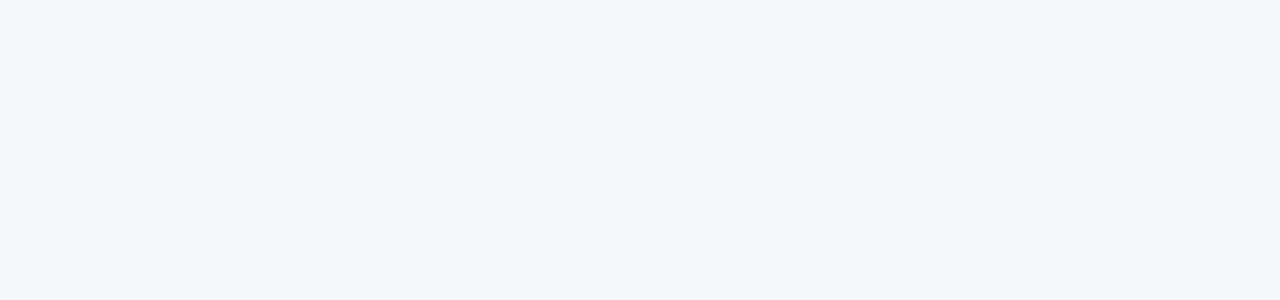
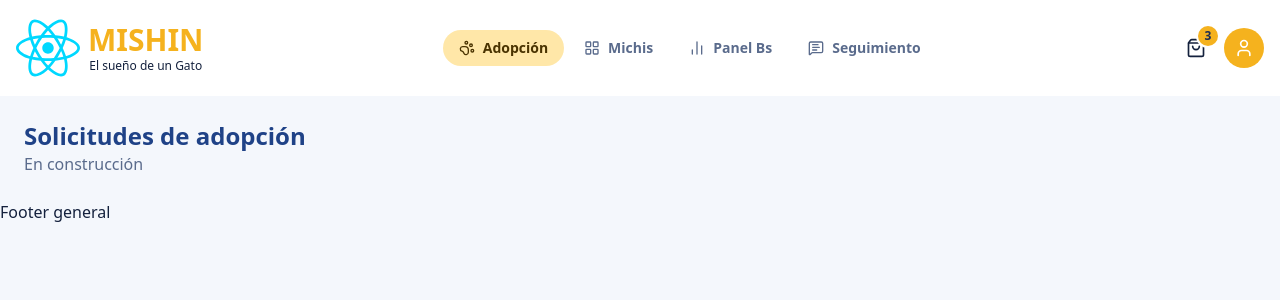
Before and after one commit to jonatan-esprella-lopez/mishi_coffee, a React (Vite) app in the folder mishi-frontend/: page /admin/adopcion in a window 1280 px wide. Before the commit this address had no page. Shown: the top 300 px of the page. Built offline with nearby package versions, Linux system fonts and the light colour scheme.

Commit message:
feat(routing): align navigation with planned routes and add placeholder pages

```diff
--- a/mishi-frontend/src/App.tsx
+++ b/mishi-frontend/src/App.tsx
@@ -1,21 +1,38 @@
-import { Route, Routes } from "react-router"
-import PublicLayout from "./layouts/PublicLayout"
-import HomePage from "./pages/admin/HomePage"
-import AdminLayout from "./layouts/AdminLayout"
-import DashboardPage from "./pages/public/DashboardPage"
+import { Navigate, Route, Routes } from "react-router";
+import AdminLayout from "./layouts/AdminLayout";
+import PublicLayout from "./layouts/PublicLayout";
+import DashboardPage from "./pages/admin/DashboardPage";
+import PlaceholderPage from "./pages/PlaceholderPage";
+import HomePage from "./pages/public/HomePage";
+import UiPage from "./pages/dev/UiPage";
 
 function App() {
   return (
     <Routes>
-      <Route element={<PublicLayout/>}>
-        <Route index element={<HomePage/>}/>
+      <Route element={<PublicLayout />}>
+        <Route index element={<HomePage />} />
+        <Route path="michis" element={<PlaceholderPage title="Michis" />} />
+        <Route path="michis/:id" element={<PlaceholderPage title="Detalle del michi" />} />
+        <Route path="michis/:id/adoptar" element={<PlaceholderPage title="Solicitud de adopción" />} />
+        <Route path="solicitud/confirmacion" element={<PlaceholderPage title="Solicitud recibida" />} />
+        <Route path="reservas" element={<PlaceholderPage title="Reservas" />} />
+        <Route path="menu" element={<PlaceholderPage title="Menú" />} />
+        {import.meta.env.DEV && <Route path="ui" element={<UiPage />} />}
       </Route>
 
-      <Route path="/admin" element={<AdminLayout/>}>
-        <Route index element={<DashboardPage/>}/>
+      <Route path="/admin" element={<AdminLayout />}>
+        <Route index element={<Navigate to="adopcion" replace />} />
+        <Route path="adopcion" element={<PlaceholderPage title="Solicitudes de adopción" />} />
+        <Route path="michis" element={<PlaceholderPage title="Michis (admin)" />} />
+        <Route path="michis/:id" element={<PlaceholderPage title="Expediente del michi" />} />
+        <Route path="panel" element={<DashboardPage />} />
+        <Route path="panel/finanzas" element={<PlaceholderPage title="Finanzas y caja" />} />
+        <Route path="seguimiento" element={<PlaceholderPage title="Seguimiento post-adopción" />} />
       </Route>
+
+      <Route path="*" element={<PlaceholderPage title="Página no encontrada" />} />
     </Routes>
-  )
+  );
 }
 
-export default App
+export default App;
--- a/mishi-frontend/src/config/navigation.ts
+++ b/mishi-frontend/src/config/navigation.ts
@@ -24,7 +24,7 @@ export const publicNav: NavItem[] = [
 ];
 
 export const adminNav: NavItem[] = [
-  { label: "Adopción", to: "/admin", icon: PawPrint, end: true },
+  { label: "Adopción", to: "/admin/adopcion", icon: PawPrint },
   { label: "Michis", to: "/admin/michis", icon: LayoutGrid },
   { label: "Panel Bs", to: "/admin/panel", icon: ChartNoAxesColumn },
   { label: "Seguimiento", to: "/admin/seguimiento", icon: MessageSquareText },
--- /dev/null
+++ b/mishi-frontend/src/pages/PlaceholderPage.tsx
@@ -0,0 +1,8 @@
+export default function PlaceholderPage({ title }: { title: string }) {
+  return (
+    <section className="p-6">
+      <h2 className="text-2xl font-bold text-secondary dark:text-primary">{title}</h2>
+      <p className="text-muted">En construcción</p>
+    </section>
+  );
+}
```
